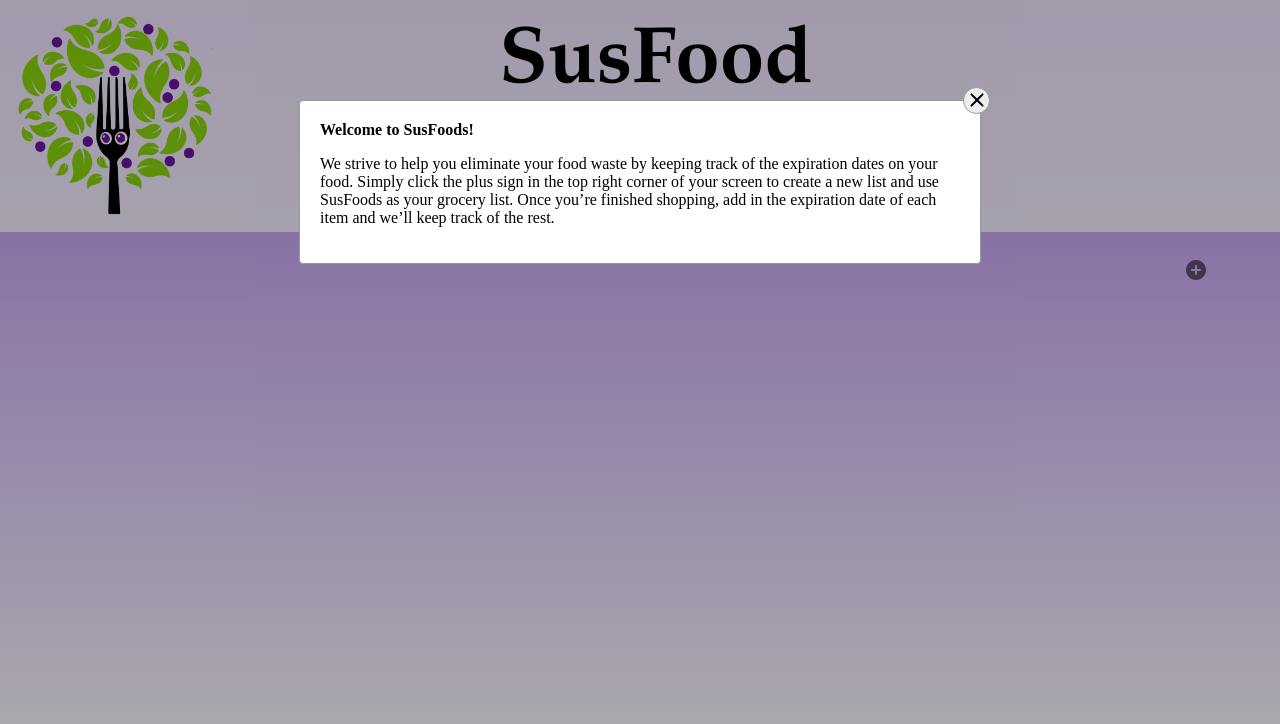
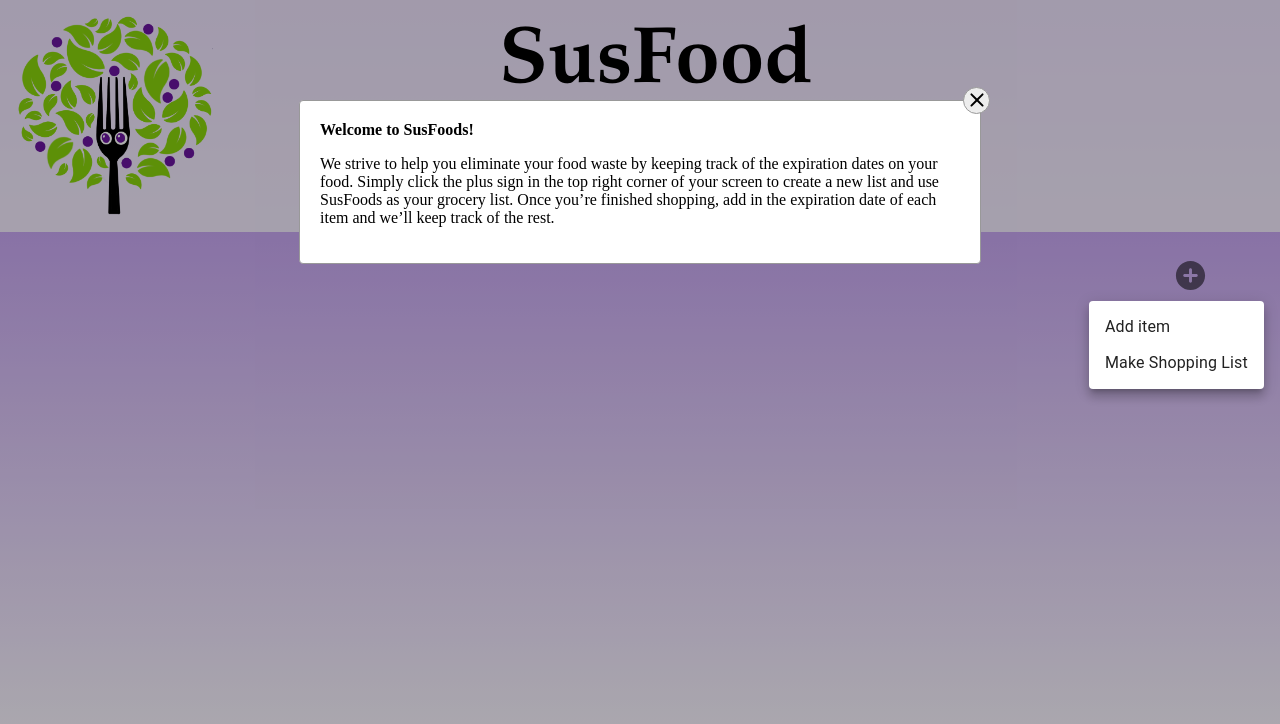
Before and after one commit to Ayon-Bhowmick/HackHolyoke, a React (Create React App) app in the folder sustainability/: page / in a window 1280 px wide. Both pictures are taken after a click on the button 1196 px from the left and 270 px from the top of the page. Shown: the top 724 px of the page. Built offline with nearby package versions, Linux system fonts and the light colour scheme.

Commit message:
coloer and menu

```diff
--- a/sustainability/src/components/MainList/MainList.jsx
+++ b/sustainability/src/components/MainList/MainList.jsx
@@ -1,4 +1,4 @@
-import React, {useEffect, useState, Text} from 'react';
+import React, {useEffect, useState} from 'react';
 import IconButton from '@mui/material/IconButton';
 import AddCircleRoundedIcon from '@mui/icons-material/AddCircleRounded';
 import AppBar from '@mui/material/AppBar';
@@ -6,15 +6,28 @@ import Box from '@mui/material/Box';
 import Toolbar from '@mui/material/Toolbar';
 import Typography from '@mui/material/Typography';
 import RemoveCircleRoundedIcon from '@mui/icons-material/RemoveCircleRounded';
+import Paper from '@mui/material/Paper';
+import MenuList from '@mui/material/MenuList';
+import MenuItem from '@mui/material/MenuItem';
+import ListItemText from '@mui/material/ListItemText';
+import ListItemIcon from '@mui/material/ListItemIcon';
+import AddRoundedIcon from '@mui/icons-material/AddRounded';
+import AddShoppingCartRoundedIcon from '@mui/icons-material/AddShoppingCartRounded';
+import Menu from '@mui/material/Menu';
 import './MainList.css';
 
 const MainList = () => {
     const daysRemaining = (purchaseDate) => {
             const arr = purchaseDate.split("/");
-            const exp = new Date(arr[2], arr[0], arr[1]);
+            const exp = new Date(arr[2], arr[0] - 1, arr[1]);
             const now = new Date();
+            if(purchaseDate === "11/17/2021") {
+                console.log(now);
+                console.log(exp);
+                console.log(arr);
+            }
             const difTime = exp.getTime() - now.getTime();
-            return Math.round(difTime / (1000 * 60 * 60 * 24));
+            return Math.round(difTime / (86400000));
     }
 
     const [list, setList] = useState(() => {
@@ -47,17 +60,42 @@ const MainList = () => {
         localStorage.setItem("milk", "03/21/2021");
         localStorage.setItem("juice", "05/21/2020");
         localStorage.setItem("cheese", "12/15/2020");
-        localStorage.setItem("yogurt", "07/13/2021");
-        localStorage.setItem("ice cream", "11/12/2021");
+        localStorage.setItem("yogurt", "11/15/2021");
+        localStorage.setItem("ice cream", "11/17/2021");
         document.cookie = "popup=; expires=Thu, 01 Jan 1970 00:00:00 UTC;";
         window.location.reload(false)
     }
 
+    const [anchorEl, setAnchorEl] = React.useState(null);
+    const open = Boolean(anchorEl);
+    const handleClick = (event) => {
+        setAnchorEl(event.currentTarget);
+    };
+    const handleClose = () => {
+        setAnchorEl(null);
+    };
+
     return(
         <div>
-            <IconButton onClick={test} className={"addBtn"}>
-                <AddCircleRoundedIcon />
-            </IconButton>
+            <div>
+                <IconButton className={"addBtn"} aria-controls="basic-menu"
+                aria-haspopup="true"
+                aria-expanded={open ? 'true' : undefined}
+                onClick={handleClick}>
+                    <AddCircleRoundedIcon fontSize="large"/>
+                </IconButton>
+               <Menu
+                id="basic-menu"
+                anchorEl={anchorEl}
+                open={open}
+                onClose={handleClose}
+                MenuListProps={{
+                'aria-labelledby': 'basic-button',
+                }}>
+                    <MenuItem onClick={handleClose}>Add item</MenuItem>
+                    <MenuItem onClick={handleClose}>Make Shopping List</MenuItem>
+                </Menu>
+            </div>
             <div>
                 {list.map((x) => {
                     return (
@@ -67,7 +105,8 @@ const MainList = () => {
                                     <Typography variant="h6" component="div" sx={{ flexGrow: 1 }}>
                                         {x.name}
                                     </Typography>
-                                    <Typography variant="h6" component="div" sx={{flexGrow: 1}}>
+                                    <Typography variant="h6" component="div" sx={{flexGrow: 1}}
+                                    className={(x.difDay > 3) ? "good" : (x.difDay > 0) ? "almost" : "spoiled"}>
                                         {x.difDay} {(x.difDay < 0) ? <div><h6>Throw away</h6></div>:<div><h6>days before spoiled</h6></div>}
                                     </Typography>
                                     <IconButton onClick={() => remove(x.name)}>
```
Also changed, not shown: sustainability/src/components/MainList/MainList.css (+9 -10 lines).
